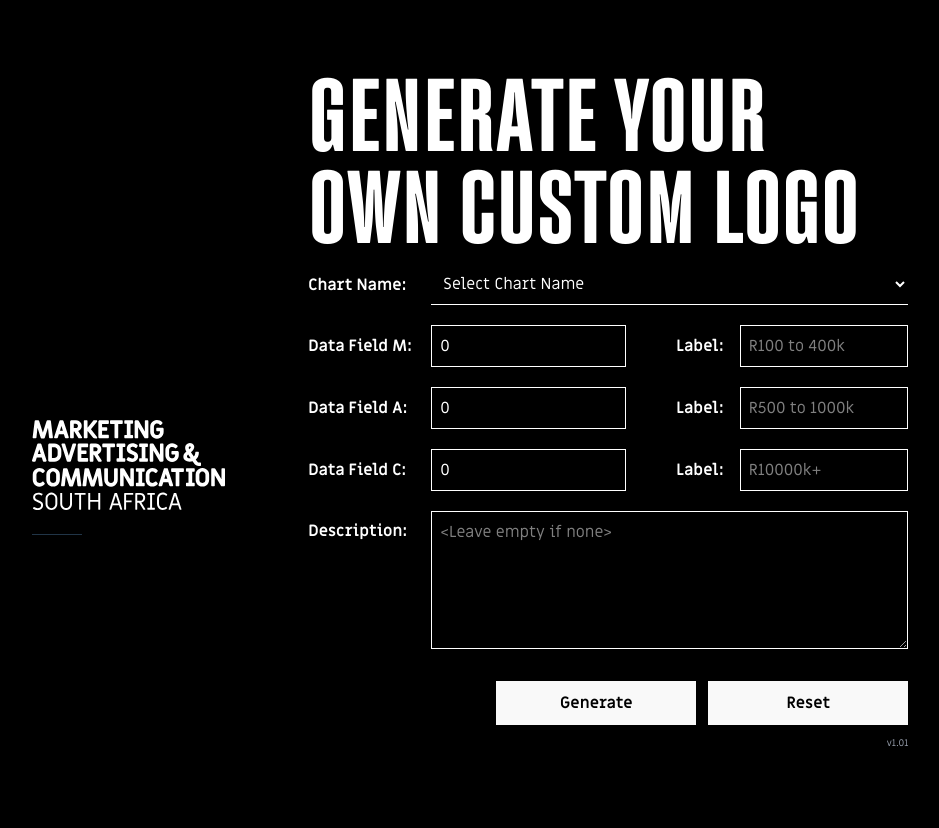
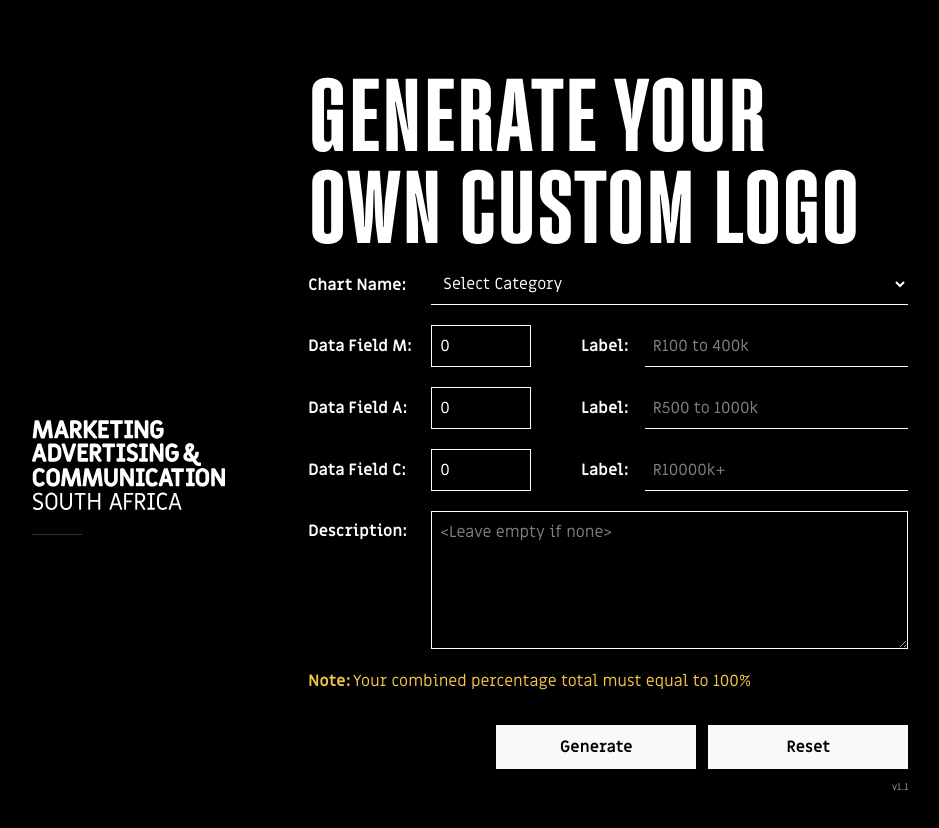
Before and after one commit to Yash-Sewp/mac-council-vite, a React (Vite) app: page / in a window 1280 px wide. Shown: the top 828 px of the page, without its empty margins (245-1184 px from the left). Built offline with nearby package versions, Linux system fonts and the light colour scheme.

Commit message:
dynamic values

```diff
--- a/src/App.jsx
+++ b/src/App.jsx
@@ -29,6 +29,17 @@ function App() {
   const mAnimationInstance = useRef(null);
   const aAnimationInstance = useRef(null);
   const cAnimationInstance = useRef(null);
+
+  const titleOptions = {
+    Race: { mLabel: "Black", aLabel: "White", cLabel: "Other" },
+    Age: { mLabel: "18-30", aLabel: "31-45", cLabel: "46-65" },
+    Gender: { mLabel: "Female", aLabel: "Male", cLabel: "Other" },
+    "Education Level": { mLabel: "Secondary", aLabel: "Under-graduate", cLabel: "Post-graduate" },
+    Income: { mLabel: "R100-400k", aLabel: "R500-1000k", cLabel: "R1000k+" },
+    "Geographic Location": { mLabel: "Kwa-Zulu Natal", aLabel: "Gauteng", cLabel: "Western Cape" },
+    LSM: { mLabel: "1-4", aLabel: "5-7", cLabel: "8-10" },
+    "Employment Type": { mLabel: "Temporary", aLabel: "Contract", cLabel: "Permanent" }
+  };
 
   useEffect(() => {
     try {
@@ -74,6 +85,12 @@ function App() {
       });
       // cAnimationInstance.setSpeed(.25);
 
+      if (titleOptions[title]) {
+        setMLabel(titleOptions[title].mLabel);
+        setALabel(titleOptions[title].aLabel);
+        setCLabel(titleOptions[title].cLabel);
+      }
+
     } catch (error) {
       console.error("Error parsing Lottie JSON:", error);
     }
@@ -83,7 +100,7 @@ function App() {
       aAnimationInstance.current?.destroy();
       cAnimationInstance.current?.destroy();
     };
-  }, []);
+  }, [title]);
 
   const validatePercentages = () => {
     const m = parseFloat(mPercentage) || 0;
@@ -316,26 +333,22 @@ function App() {
             <div className="flex items-center">
               <div className="label text-white pe-2">Chart Name:</div>
               <select
-                className="text-white border-b border-white p-2 w-100 rounded-none w-full"
-                id="title"
                 value={title}
                 onChange={(e) => setTitle(e.target.value)}
+                className="text-white border-b border-white p-2 w-100 rounded-none w-full"
               >
-                <option value="" disabled>Select Chart Name</option>
-                <option value="Race">Race</option>
-                <option value="Age">Age</option>
-                <option value="Gender">Gender</option>
-                <option value="Education level">Education level</option>
-                <option value="Income">Income</option>
-                <option value="Geographic location">Geographic location</option>
-                <option value="Living standards">Living standards</option>
-                <option value="Employment Type">Employment Type</option>
+                <option value="">Select Category</option>
+                {Object.keys(titleOptions).map((option) => (
+                  <option key={option} value={option}>
+                    {option}
+                  </option>
+                ))}
               </select>
             </div>
 
             <div className="flex justify-between mt-5">
               <div className="flex items-center w-full lg:w-auto">
-                <div className="label text-white pe-2">Data Field M:</div>
+                <div className="label-wrapper label text-white pe-2">Data Field M:</div>
                 <input
                   type="number"
                   className="text-white border border-white p-2"
@@ -345,14 +358,15 @@ function App() {
                   onChange={(e) => setMPercentage(e.target.value)}
                 />
               </div>
-              <div className="label-col flex items-center w-full content-wrapper--desktop-label">
-                <div className="text-white pe-4 miriam-bold">Label:</div>
+              <div className="label-col flex items-center w-full">
+                <div className="label-wrapper text-white pe-4 miriam-bold">Label:</div>
                 <input
                   type="text"
-                  className="text-white border border-white p-2"
+                  className="text-white border-b border-white p-2"
                   id="mLabel"
                   placeholder="R100 to 400k"
                   value={mLabel}
+                  readOnly
                   onChange={(e) => setMLabel(e.target.value)}
                 />
               </div>
@@ -360,44 +374,23 @@ function App() {
 
             <div className="flex justify-between mt-5">
               <div className="flex items-center w-full lg:w-auto">
-                <div className="label text-white pe-2">Data Field A:</div>
+                <div className="label-wrapper label text-white pe-2">Data Field A:</div>
                 <input type="number" className="text-white border border-white p-2" id="aPercentage" placeholder="Enter percentage for A Animation" value={aPercentage} onChange={(e) => setAPercentage(e.target.value)} />
               </div>
-              <div className="label-col flex items-center w-full content-wrapper--desktop-label">
-                <div className="text-white pe-4 miriam-bold">Label:</div>
-                <input type="text" className="text-white border border-white p-2" id="aLabel" placeholder="R500 to 1000k" value={aLabel} onChange={(e) => setALabel(e.target.value)} />
+              <div className="label-col flex items-center w-full">
+                <div className="label-wrapper text-white pe-4 miriam-bold">Label:</div>
+                <input type="text" className="text-white border-b border-white p-2" id="aLabel" placeholder="R500 to 1000k" readOnly value={aLabel} onChange={(e) => setALabel(e.target.value)} />
               </div>
             </div>
 
             <div className="flex justify-between mt-5">
               <div className="flex items-center w-full lg:w-auto">
-                <div className="label text-white pe-2">Data Field C:</div>
+                <div className="label label-wrapper text-white pe-2">Data Field C:</div>
                 <input type="number" className="text-white border border-white p-2" id="cPercentage" placeholder="Enter percentage for C Animation" value={cPercentage} onChange={(e) => setCPercentage(e.target.value)} />
               </div>
-              <div className="label-col flex items-center w-full content-wrapper--desktop-label">
-                <div className="text-white pe-4 miriam-bold">Label:</div>
-                <input type="text" className="text-white border border-white p-2" id="cLabel" placeholder="R10000k+" value={cLabel} onChange={(e) => setCLabel(e.target.value)} />
-              </div>
-            </div>
-
-            <div className="flex justify-between mt-5 content-wrapper--mobile-label mt-5 pt-5">
-              <div className="label-col-mobile flex items-center w-full">
-                <div className="label text-white pe-4 miriam-bold">Label:</div>
-                <input type="text" className="text-white border border-white p-2" id="mLabel" placeholder="R100 to 400k" value={mLabel} onChange={(e) => setMLabel(e.target.value)} />
-              </div>
-            </div>
-
-            <div className="flex justify-between mt-5 content-wrapper--mobile-label">
-              <div className="label-col-mobile flex items-center w-full">
-                <div className="label text-white pe-4 miriam-bold">Label:</div>
-                <input type="text" className="text-white border border-white p-2" id="aLabel" placeholder="R500 to 1000k" value={aLabel} onChange={(e) => setALabel(e.target.value)} />
-              </div>
-            </div>
-
-            <div className="flex justify-between mt-5 content-wrapper--mobile-label">
-              <div className="label-col-mobile flex items-center w-full">
-                <div className="label text-white pe-4 miriam-bold">Label:</div>
-                <input type="text" className="text-white border border-white p-2" id="cLabel" placeholder="R10000k+" value={cLabel} onChange={(e) => setCLabel(e.target.value)} />
+              <div className="label-col flex items-center w-full">
+                <div className="label-wrapper text-white pe-4 miriam-bold">Label:</div>
+                <input type="text" className="text-white border-b border-white p-2" id="cLabel" placeholder="R10000k+" value={cLabel} readOnly onChange={(e) => setCLabel(e.target.value)} />
               </div>
             </div>
 
@@ -415,6 +408,11 @@ function App() {
               </div>
             </div>
 
+            <div className="flex justify-between mt-3">
+              <div className="flex items-start w-full">
+                <div className="note label text-white pe-2 mt-2 miriam-regular"><span className="miriam-bold">Note:</span> Your combined percentage total must equal to 100%</div>
+              </div>
+            </div>
 
             <div className="flex justify-between mt-3">
               <div className="flex items-start w-full">
@@ -443,7 +441,7 @@ function App() {
             </div>
 
             <div className="flex justify-end text-xs mt-3">
-              <small className="text-gray-400">v1.01</small>
+              <small className="text-gray-400">v1.1</small>
             </div>
           </div>
         </div>
--- a/src/index.css
+++ b/src/index.css
@@ -37,11 +37,11 @@
 }
 
 .miriam-regular {
-  font-family: 'miriam-regular', system-ui, Avenir, Helvetica, Arial, sans-serif;
+  font-family: 'miriam-regular', system-ui, Avenir, Helvetica, Arial, sans-serif !important;
 }
 
 .miriam-bold {
-  font-family: 'miriam-bold', system-ui, Avenir, Helvetica, Arial, sans-serif;
+  font-family: 'miriam-bold', system-ui, Avenir, Helvetica, Arial, sans-serif !important;
 }
 
 .fixture-semibold {
@@ -189,9 +189,21 @@ input {
   width: 100%;
 }
 
+.label-wrapper {
+  font-size: 14px;
+
+  @media (width >= 64rem) {
+    font-size: 16px;
+  }
+}
+
 .label {
   font-family: 'miriam-bold', system-ui, Avenir, Helvetica, Arial, sans-serif;
   min-width: 123px;
+
+  @media (width >= 768px) {
+    min-width: 123px;
+  }
 }
 
 input[type="number"] {
@@ -235,6 +247,10 @@ select option {
   background-color: #f6c643;
 }
 
+.note {
+  color: #f6c643;
+}
+
 .content-warning--btn {
   font-size: 30px;
   margin-top: -20px;
@@ -248,3 +264,11 @@ select option {
     display: block;
   }
 }
+
+#mPercentage, #cPercentage, #aPercentage {
+  width: 50px;
+
+  @media (width >= 64rem) {
+    width: 100px;
+  }
+}
```
